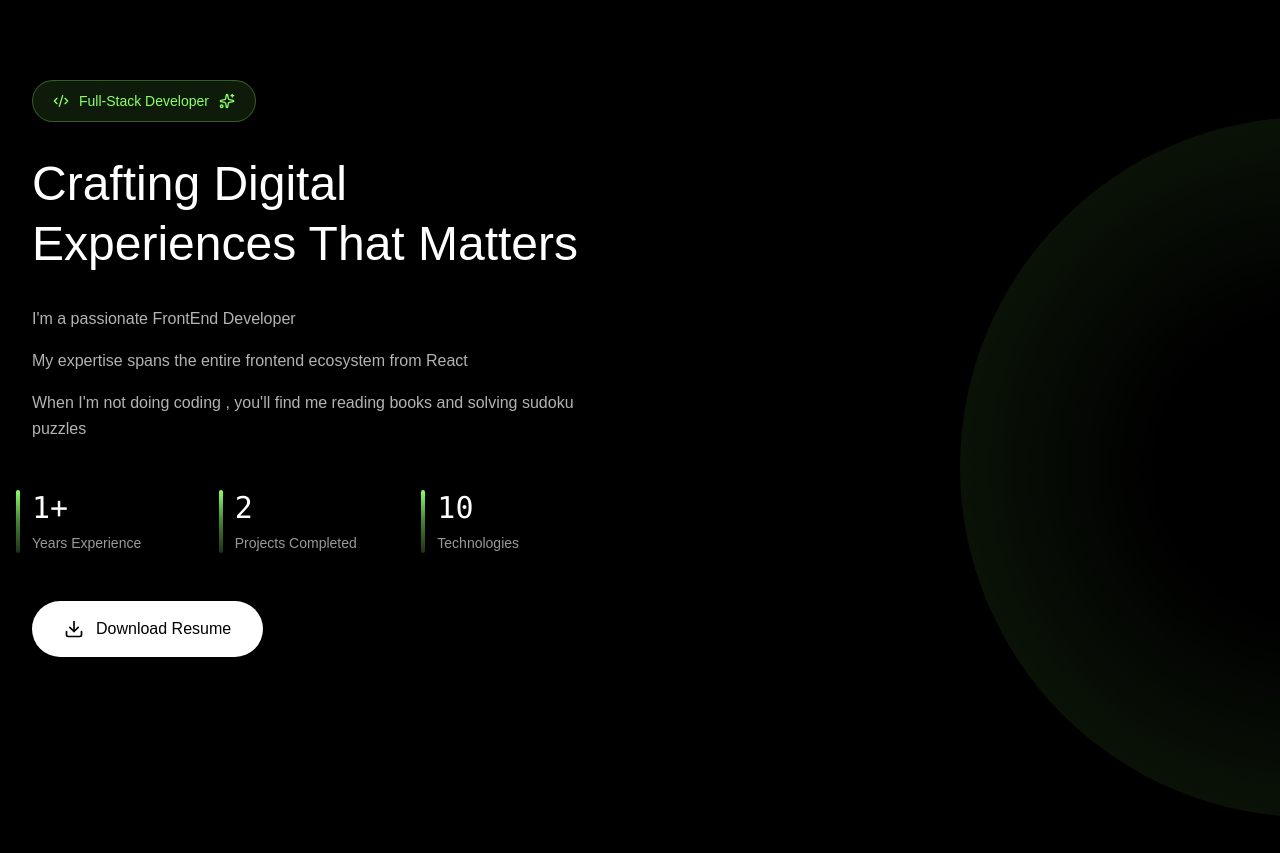
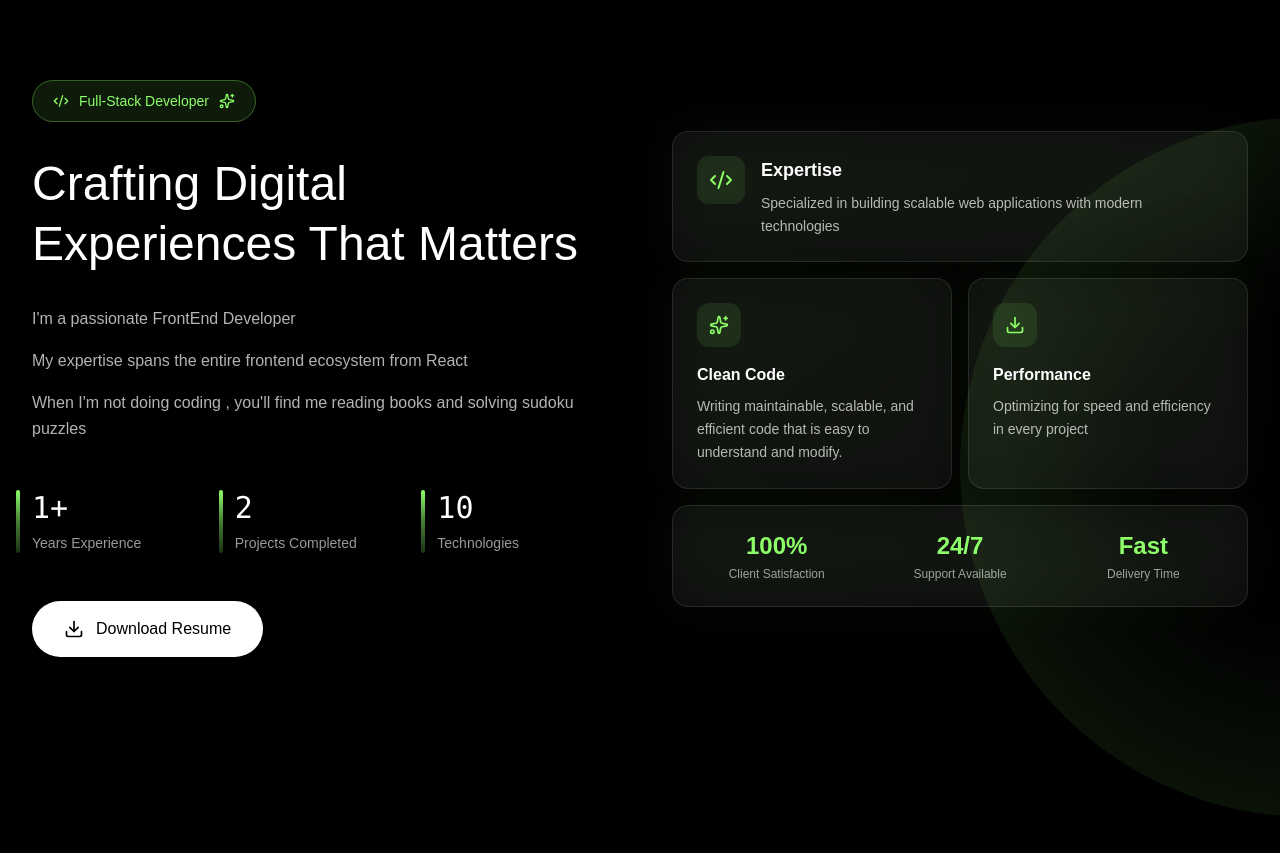
Before and after one commit to Shubham7015/Portfolio-Project, a React (Vite) app in the folder portfolio-Project/: page / in a window 1280 px wide. Shown: the part 800-1653 px from the top of the page. Built offline with nearby package versions, Linux system fonts and the light colour scheme; a web font is replaced by a local one.

Commit message:
complete about section

```diff
--- a/portfolio-Project/src/components/sections/About.jsx
+++ b/portfolio-Project/src/components/sections/About.jsx
@@ -36,19 +36,26 @@
               <FadeIn delay={60}>
                 <div className="inline-flex items-center gap-2.5 px-5 py-2.5 border border-primary/30 bg-primary/10 rounded-full w-fit">
                   <Code2 className="w-4 h-4 text-primary" />
-                  <span className="text-sm text-primary font-medium">Full-Stack Developer</span>
+                  <span className="text-sm text-primary font-medium">
+                    Full-Stack Developer
+                  </span>
                   <Sparkles className="w-4 h-4 text-primary" />
                 </div>
               </FadeIn>
 
               <FadeIn delay={100}>
-                <h2 className="text-4xl lg:text-5xl font-normal text-white leading-tight">Crafting Digital Experiences That Matters</h2>
+                <h2 className="text-4xl lg:text-5xl font-normal text-white leading-tight">
+                  Crafting Digital Experiences That Matters
+                </h2>
               </FadeIn>
 
               <FadeIn delay={200}>
                 <div className="flex flex-col gap-4">
                   {PERSONAL_INFO.bio.map((paragraph, index) => (
-                    <p key={index} className="text-base text-white/70 leading-relaxed">
+                    <p
+                      key={index}
+                      className="text-base text-white/70 leading-relaxed"
+                    >
                       {paragraph}
                     </p>
                   ))}
@@ -61,24 +68,122 @@
                 {STATS.map((stat, index) => (
                   <div key={index} className="relative">
                     <div className="absolute -left-4 top-0 w-1 h-full bg-linear-to-b from-primary via-primary/50 to-primary/20 rounded-full"></div>
-                    <div className="text-3xl font-normal text-white mb-2 font-mono">{stat.value}</div>
+                    <div className="text-3xl font-normal text-white mb-2 font-mono">
+                      {stat.value}
+                    </div>
 
-                    <p className="text-sm text-white/60 leading-snug">{stat.label}</p>
+                    <p className="text-sm text-white/60 leading-snug">
+                      {stat.label}
+                    </p>
                   </div>
                 ))}
               </div>
             </FadeIn>
 
             <FadeIn delay={400}>
-              <button
-                onClick={() => window.open(PERSONAL_INFO.resume, "_blank")}
-                className="inline-flex items-center gap-3 bg-white hover:bg-white/90 text-black rounded-full px-8 py-4 text-base font-medium transition-all duration-300 w-fit group"
+              <a
+                href={PERSONAL_INFO.resume}
+                download="Shubham_Rohilla_Resume.pdf"
+                className="inline-flex items-center gap-3 bg-white hover:bg-white/90 text-black rounded-full px-8 py-4 text-base font-medium transition-all duration-300 w-fit group no-underline"
               >
                 <Download className="h-5 w-5 group-hover:translate-y-0.5 transition-transform duration-300" />
                 Download Resume
-              </button>
+              </a>
             </FadeIn>
           </div>
+
+          {/*Right Coloumn - Info Grid */}
+          <FadeIn delay={200}>
+            <div className="grid grid-cols-2 gap-4">
+              <div className="col-span-2 relative group">
+                <div className="absolute inset-0 bg-linear-to-br from-primary/10 to-primary/5 rounded-2xl blur-xl opacity-50 group-hover:opacity-75 transition-opacity duration-300"></div>
+                <div className="relative bg-white/5 border border-white/10 rounded-2xl p-6 hover:border-primary/30 transition-all duration-300">
+                  <div className="flex items-start gap-4">
+                    <div className="p-3 bg-primary/10 rounded-xl">
+                      <Code2 className="w-6 h-6 text-primary" />
+                    </div>
+
+                    <div className="flex-1">
+                      <h3 className="text-lg font-semibold text-white mb-2">
+                        Expertise
+                      </h3>
+                      <p className="text-sm text-white/70 leading-relaxed">
+                        Specialized in building scalable web applications with
+                        modern technologies
+                      </p>
+                    </div>
+                  </div>
+                </div>
+              </div>
+
+              <div className="relative group">
+                <div className="absolute inset-0 bg-linear-to-br from-primary/10 to-primary/5 rounded-2xl blur-xl opacity-50 group-hover:opacity-75 transition-opacity duration-300"></div>
+                <div className="relative bg-white/5 border border-white/10 rounded-2xl p-6 hover:border-primary/30 transition-all duration-300 h-full">
+                  <div className="p-3 bg-primary/10 rounded-xl w-fit mb-4 ">
+                    <Sparkles className="w-5 h-5 text-primary" />
+                  </div>
+
+                  <h3 className="text-base font-semibold text-white mb-2">
+                    Clean Code
+                  </h3>
+
+                  <p className="text-sm text-white/70 leading-relaxed">
+                    Writing maintainable, scalable, and efficient code that is
+                    easy to understand and modify.
+                  </p>
+                </div>
+              </div>
+
+              <div className="relative group">
+                <div className="absolute inset-0 bg-linear-to-br from-primary/10 to-primary/5 rounded-2xl blur-xl opacity-50 group-hover:opacity-75 transition-opacity duration-300"></div>
+                <div className="relative bg-white/5 border border-white/10 rounded-2xl p-6 hover:border-primary/30 transition-all duration-300 h-full">
+                  <div className="p-3 bg-primary/10 rounded-xl w-fit mb-4 ">
+                    <Download className="w-5 h-5 text-primary" />
+                  </div>
+
+                  <h3 className="text-base font-semibold text-white mb-2">
+                    Performance
+                  </h3>
+
+                  <p className="text-sm text-white/70 leading-relaxed">
+                    Optimizing for speed and efficiency in every project
+                  </p>
+                </div>
+              </div>
+
+              <div className="col-span-2 relative group">
+                <div className="absolute inset-0 bg-linear-to-br from-primary/10 to-primary/5 rounded-2xl blur-xl opacity-50 group-hover:opacity-75 transition-opacity duration-300"></div>
+                <div className="relative bg-white/5 border border-white/10 rounded-2xl p-6 hover:border-primary/30 transition-all duration-300 h-full">
+                  <div className="grid grid-cols-3 gap-6 text-center">
+                    <div>
+                      <div className="text-2xl font-bold text-primary mb-1">
+                        100%
+                      </div>
+                      <div className="text-xs text-white/60">
+                        Client Satisfaction
+                      </div>
+                    </div>
+
+                    <div>
+                      <div className="text-2xl font-bold text-primary mb-1">
+                        24/7
+                      </div>
+                      <div className="text-xs text-white/60">
+                        Support Available
+                      </div>
+                    </div>
+
+                    <div>
+                      <div className="text-2xl font-bold text-primary mb-1">
+                        Fast
+                      </div>
+                      <div className="text-xs text-white/60">Delivery Time</div>
+                    </div>
+                  </div>
+                </div>
+              </div>
+            </div>
+          </FadeIn>
         </div>
       </div>
     </section>
```
